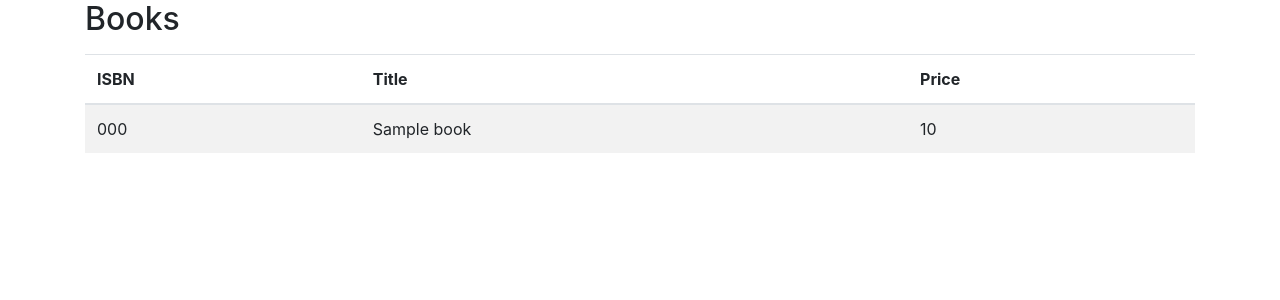
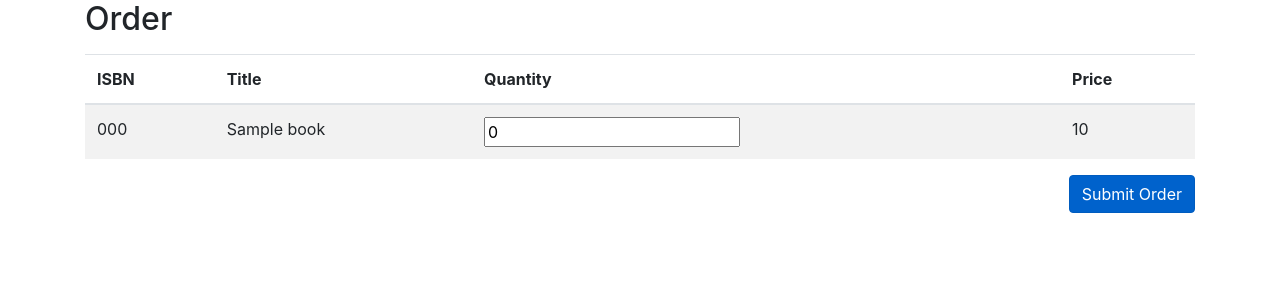
Before and after one commit to psglinux/MS, a Flask app: page /order in a window 1280 px wide. Shown: the top 300 px of the page. Run offline with Flask 2, Linux system fonts and the light colour scheme; a database or web service that is not in the repository returns one stand-in record (values such as "Sample title"); parts of the project's set-up code (start-up, migrations or seed data) failed here and were passed over; some libraries are stand-ins or nearby versions.

Commit message:
Created order form

```diff
--- a/assignments/app.py
+++ b/assignments/app.py
@@ -11,7 +11,7 @@ from flask import request
 from flask import Response
 from flask import abort
 from flask import json
-from flask import render_template
+from flask import render_template,request,redirect,url_for
 from apymongodb import APymongodb
 import bson
 import json
@@ -42,7 +42,7 @@ def get_db_instance():
 
     return db
 
-@app.route('/')
+@app.route('/',methods=['GET'])
 def hello_world():
     """
     default route for the Team Elf's home page
@@ -92,12 +92,19 @@ def get_all_books():
         #print("book", str(book))
         books.append(book)
     print(books)
-    #return bson.json_util.dumps(books)
-    return render_template('getbook.html',response=books)
+    return bson.json_util.dumps(books)
+    #return render_template('getbook.html',response=books)
 
-@app.route('/order', methods=['GET'])
+@app.route('/order', methods=['GET','POST'])
 def order_books():
     books=[]
+    if request.method=="POST":
+        book_id_list=request.form.getlist('book_id_list')
+        quantity_list=request.form.getlist('quantity_list')
+        dict1=dict(request.form)
+        del dict1["submit_order"]
+        return str(dict1)
+
     #print("app.testing:", app.testing)
 
     db = get_db_instance()
@@ -108,6 +115,7 @@ def order_books():
     print(books)
     #return bson.json_util.dumps(books)
     return render_template('order.html',response=books)
+
 
 @app.route('/getbook/<string:isbn_no>', methods=['GET'])
 def get_book_by_isbn(isbn_no):
--- a/assignments/templates/order.html
+++ b/assignments/templates/order.html
@@ -9,15 +9,16 @@
   <script src="static/js/bootstrap.min.js"></script>
 </head>
 <body>
-
+<form method='POST'>
 <div class="container">
-  <h2>Books</h2>
+  <h2>Order</h2>
   <p></p>
-  <table class="table table-striped">
+  <table class="table table-striped form-group">
     <thead>
       <tr>
         <th>ISBN</th>
         <th>Title</th>
+        <th>Quantity</th>
         <th>Price</th>
       </tr>
     </thead>
@@ -26,12 +27,14 @@
       <tr>
         <td>{{row['ISBN-13']}}</td>
         <td>{{row['title']}}</td>
+        <td><input type="text" name="{{row['title']}}" value="0"></input></td>
         <td>{{row['price']}}</td>
       </tr>
      {% endfor %}
     </tbody>
   </table>
+<button type="submit" name="submit_order" value="submit_order" class="btn btn-primary float-right active" >Submit Order</button>
 </div>
-
+</form>
 </body>
 </html>
```
